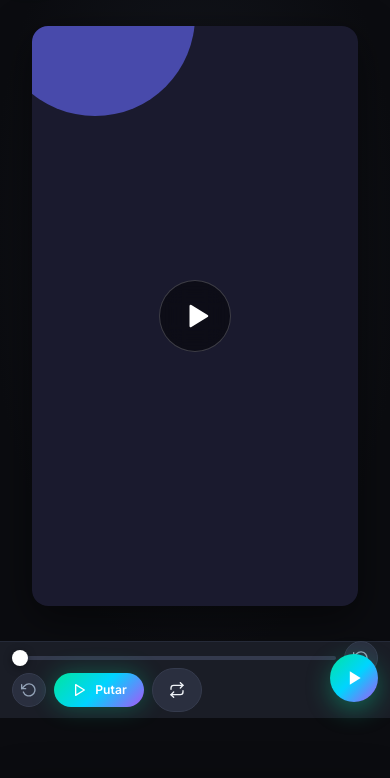
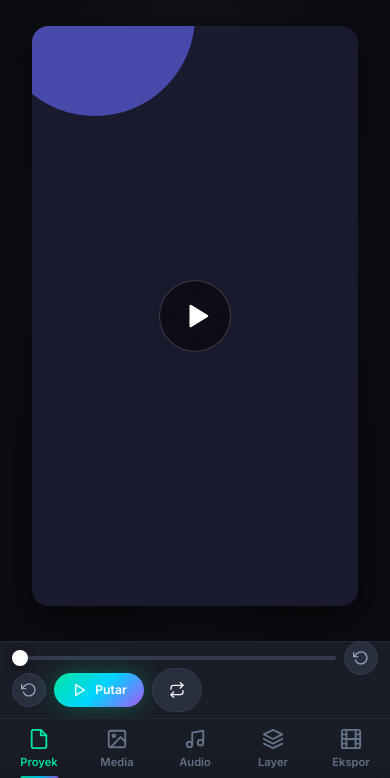
Before and after one commit to danusempack/website, a plain HTML site: page index.html in a window 390 px wide. Shown: the part 66-844 px from the top of the page. Drawn offline with Linux system fonts and the light colour scheme.

Commit message:
Redesign: Tab nav always visible, bottom sheet panel, remove FAB

```diff
--- a/css/style.css
+++ b/css/style.css
@@ -582,14 +582,15 @@ input[type="range"]::-moz-range-thumb {
     background: white;
 }
 
-/* ─── Tab Navigation (AM Style — Bottom Bar) ───────────────────────────────── */
+/* ─── Tab Navigation (always visible bottom bar) ───────────────────────────── */
 
 #tabNav {
     grid-area: nav;
-    display: flex;
+    display: flex !important;
     background: var(--bg-surface);
     border-top: 1px solid var(--border-subtle);
     padding-bottom: var(--safe-bottom);
+    flex: none;
 }
 
 .tab-btn {
@@ -635,7 +636,7 @@ input[type="range"]::-moz-range-thumb {
     color: var(--accent-teal);
 }
 
-/* ─── Side Panel (AM Style — Bottom Sheet on Mobile) ───────────────────────── */
+/* ─── Side Panel (Bottom Sheet) ────────────────────────────────────────────── */
 
 #sidePanel {
     position: fixed;
@@ -664,7 +665,7 @@ input[type="range"]::-moz-range-thumb {
         right: 0;
         bottom: 0;
         width: 100%;
-        max-height: 70vh;
+        max-height: 75vh;
         border-radius: var(--radius-2xl) var(--radius-2xl) 0 0;
         transform: translateY(100%);
     }
@@ -674,7 +675,7 @@ input[type="range"]::-moz-range-thumb {
     }
 }
 
-/* Panel close button (mobile) */
+/* Panel close button */
 .panel-close {
     display: none;
     position: absolute;
@@ -693,45 +694,6 @@ input[type="range"]::-moz-range-thumb {
 
 @media (max-width: 899px) {
     .panel-close {
-        display: flex;
-    }
-}
-
-/* FAB — Floating Action Button (mobile) */
-.fab {
-    display: none;
-    position: fixed;
-    bottom: calc(var(--nav-h) + var(--space-lg));
-    right: var(--space-lg);
-    width: var(--fab-size);
-    height: var(--fab-size);
-    border-radius: 50%;
-    background: var(--accent-gradient);
-    color: white;
-    align-items: center;
-    justify-content: center;
-    box-shadow: var(--shadow-fab);
-    z-index: 90;
-    transition: all var(--transition-spring);
-}
-
-.fab:hover {
-    transform: scale(1.1);
-}
-
-.fab:active {
-    transform: scale(0.95);
-}
-
-.fab svg {
-    width: 24px;
-    height: 24px;
-    fill: white;
-    stroke: none;
-}
-
-@media (max-width: 899px) {
-    .fab {
         display: flex;
     }
 }
@@ -1636,32 +1598,6 @@ dialog::backdrop {
     }
 }
 
-/* ─── Mobile Tab Nav (always visible) ──────────────────────────────────────── */
-
-@media (max-width: 899px) {
-    #tabNav {
-        display: flex !important;
-        position: fixed;
-        bottom: 0;
-        left: 0;
-        right: 0;
-        z-index: 95;
-        background: var(--bg-surface);
-        border-top: 1px solid var(--border-subtle);
-        padding-bottom: var(--safe-bottom);
-    }
-
-    /* Add padding to app content for tab nav */
-    #app {
-        padding-bottom: 0;
-    }
-
-    /* Mobile: FAB above tab nav */
-    .fab {
-        bottom: calc(var(--nav-h) + var(--space-lg) + var(--safe-bottom));
-    }
-}
-
 /* ─── Mobile Panel Header ──────────────────────────────────────────────────── */
 
 @media (max-width: 899px) {
--- a/index.html
+++ b/index.html
@@ -101,11 +101,7 @@
         <!-- Timeline Dock (Desktop) -->
         <div id="timelineDock"></div>
 
-        <!-- Side Panel -->
-        <aside id="sidePanel">
-            <button class="panel-close" id="btnClosePanel" title="Tutup panel">
-                <svg class="i sm"><use href="#i-x"/></svg>
-            </button>
+        <!-- Tab Navigation (always visible) -->
         <nav id="tabNav" role="tablist">
             <button class="tab-btn active" data-tab="project" role="tab">
                 <svg class="i"><use href="#i-file"/></svg>
@@ -128,6 +124,12 @@
                 <span>Ekspor</span>
             </button>
         </nav>
+
+        <!-- Side Panel (bottom sheet) -->
+        <aside id="sidePanel">
+            <button class="panel-close" id="btnClosePanel" title="Tutup panel">
+                <svg class="i sm"><use href="#i-x"/></svg>
+            </button>
 
             <div id="paneContainer">
                 <!-- Project Tab -->
@@ -341,11 +343,6 @@
         </div>
     </dialog>
 
-    <!-- FAB (mobile) -->
-    <button class="fab" id="btnFab" title="Buka panel">
-        <svg viewBox="0 0 24 24"><polygon points="7 4 20 12 7 20 7 4"/></svg>
-    </button>
-
     <script src="js/utils/helpers.js"></script>
     <script src="js/engine/parser.js"></script>
     <script src="js/engine/renderer.js"></script>
--- a/js/app.js
+++ b/js/app.js
@@ -53,16 +53,8 @@ const App = {
             });
         }
 
-        // FAB (mobile) — toggle side panel
-        const btnFab = document.getElementById('btnFab');
+        // Panel close button
         const sidePanel = document.getElementById('sidePanel');
-        if (btnFab && sidePanel) {
-            btnFab.addEventListener('click', () => {
-                sidePanel.classList.toggle('open');
-            });
-        }
-
-        // Panel close button (mobile)
         const btnClosePanel = document.getElementById('btnClosePanel');
         if (btnClosePanel && sidePanel) {
             btnClosePanel.addEventListener('click', () => {
@@ -70,11 +62,11 @@ const App = {
             });
         }
 
-        // Tab navigation — open panel on mobile
+        // Tab navigation — toggle panel on mobile
         document.querySelectorAll('.tab-btn').forEach(btn => {
             btn.addEventListener('click', () => {
                 if (window.innerWidth < 900 && sidePanel) {
-                    sidePanel.classList.add('open');
+                    sidePanel.classList.toggle('open');
                 }
             });
         });
```
Lines whose indentation alone changed are shown as unchanged.
